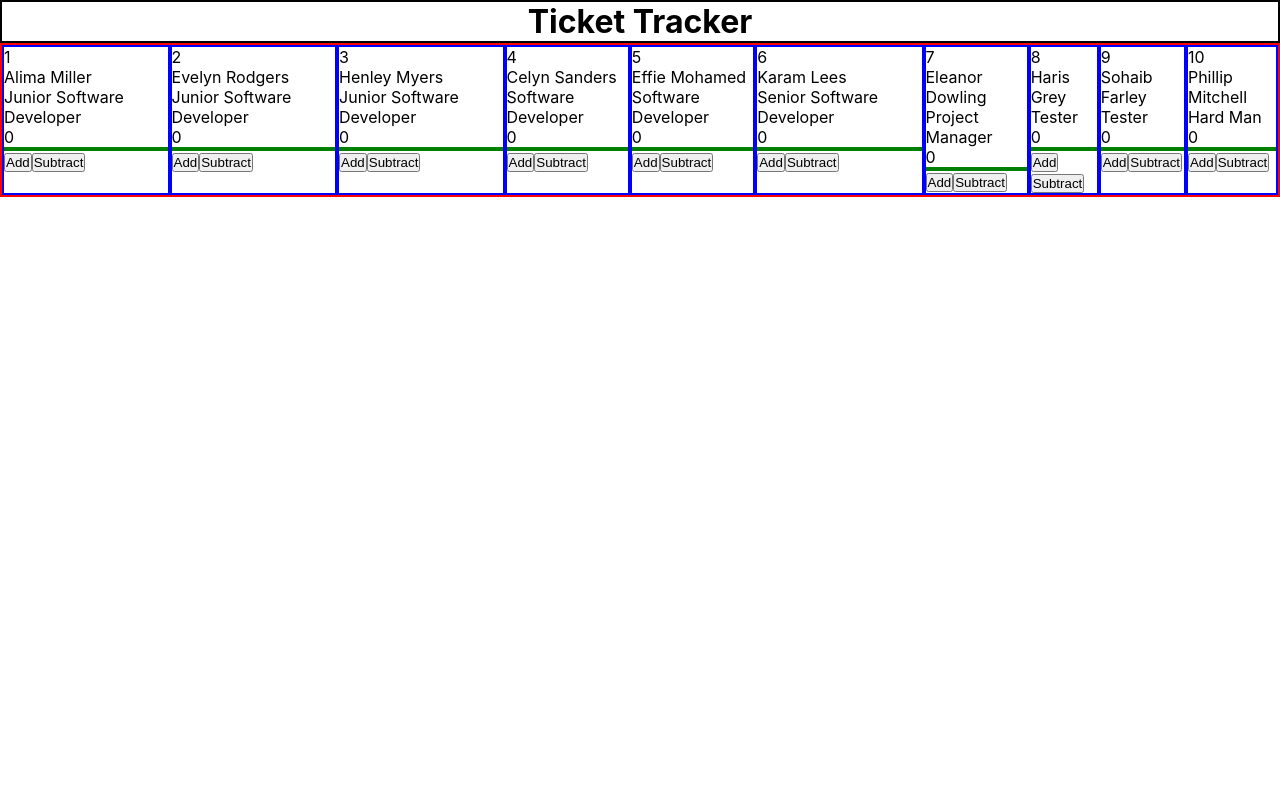
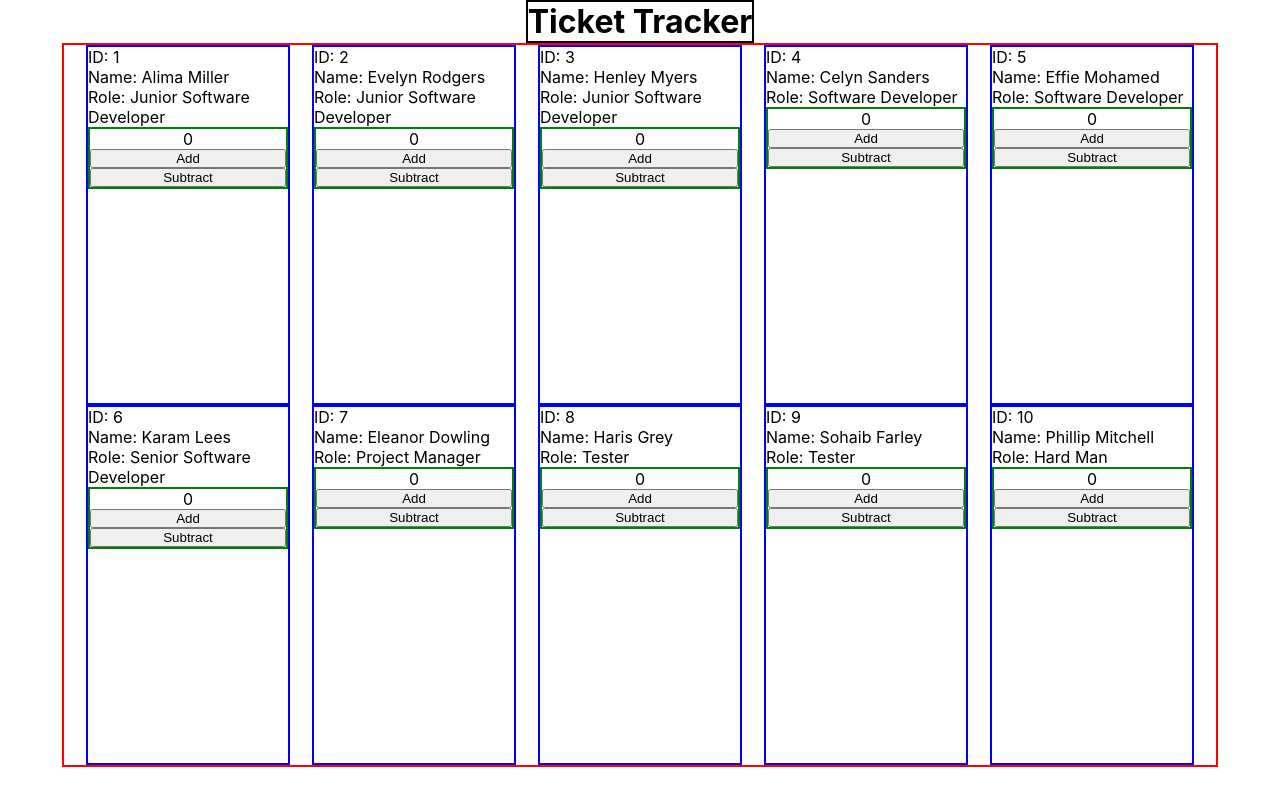
Before and after one commit to Zain-Ashfaq/ticket-manager, a React (Create React App) app in the folder ticket-manager-app/: page / in a window 1280 px wide. Built offline with nearby package versions, Linux system fonts and the light colour scheme.

Commit message:
Added basic styling

```diff
--- a/ticket-manager-app/src/App-testing.scss
+++ b/ticket-manager-app/src/App-testing.scss
@@ -5,6 +5,7 @@
 main {
   display: flex;
   flex-direction: column;
+  align-items: center;
   .main__header {
     display: flex;
     justify-content: center;
@@ -14,5 +15,9 @@ main {
   .main__tiles-container {
     border: 2px solid red;
     display: flex;
+    flex-wrap: wrap;
+    justify-content: space-evenly;
+    height: 90vh;
+    width: 90vw;
   }
 }
--- a/ticket-manager-app/src/components/TrackerTile.jsx
+++ b/ticket-manager-app/src/components/TrackerTile.jsx
@@ -21,13 +21,14 @@ const TrackerTiles = ({ teamsArray }) => {
   return (
     <>
       <div className="individual-card">
-        <p>{teamsArray.id}</p>
-        <p>{teamsArray.name}</p>
-        <p>{teamsArray.role}</p>
-        <p>{counter}</p>
-        <div className="test"></div>
-        <button onClick={addCounter}>Add</button>
-        <button onClick={subtractCounter}>Subtract</button>
+        <p>ID: {teamsArray.id}</p>
+        <p>Name: {teamsArray.name}</p>
+        <p>Role: {teamsArray.role}</p>
+        <div className="test">
+          <p>{counter}</p>
+          <button onClick={addCounter}>Add</button>
+          <button onClick={subtractCounter}>Subtract</button>
+        </div>
       </div>
     </>
   );
--- a/ticket-manager-app/src/components/TrackerTile.scss
+++ b/ticket-manager-app/src/components/TrackerTile.scss
@@ -1,8 +1,10 @@
 .test {
   display: flex;
-  flex-direction: row;
+  flex-direction: column;
+  text-align: center;
   border: 2px solid green;
 }
 .individual-card {
+  width: 200px;
   border: 2px solid blue;
 }
```
